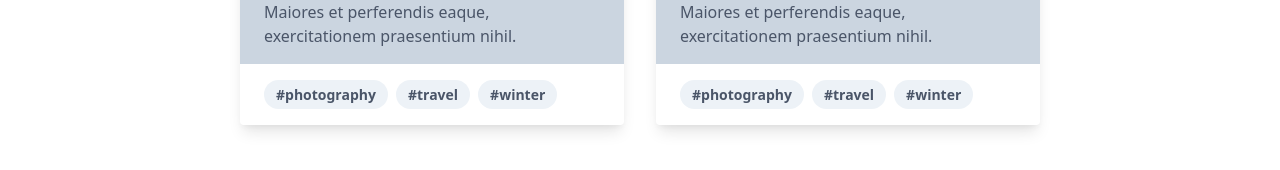
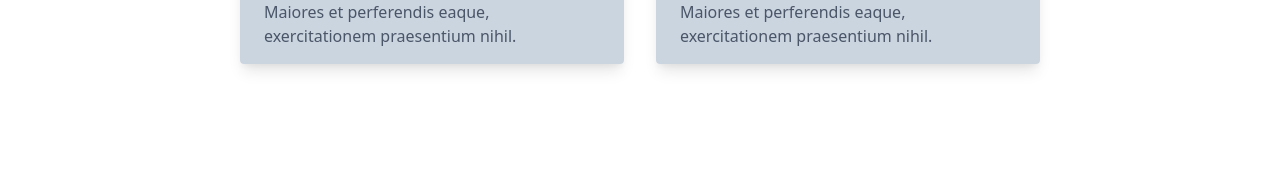
Before and after one commit to lizlevine/kick-covid-19, a React (Create React App) app in the folder frontend/kick-covid-19/: page / in a window 1280 px wide. Shown: the part 502-672 px from the top of the page. Built offline with nearby package versions, Linux system fonts and the light colour scheme.

Commit message:
style: remove hashtags under img cards

```diff
--- a/frontend/kick-covid-19/src/components/Home.js
+++ b/frontend/kick-covid-19/src/components/Home.js
@@ -16,17 +16,6 @@ function Home() {
             exercitationem praesentium nihil.
           </p>
         </div>
-        <div className="px-6 py-4">
-          <span className="inline-block bg-gray-200 rounded-full px-3 py-1 text-sm font-semibold text-gray-700 mr-2">
-            #photography
-          </span>
-          <span className="inline-block bg-gray-200 rounded-full px-3 py-1 text-sm font-semibold text-gray-700 mr-2">
-            #travel
-          </span>
-          <span className="inline-block bg-gray-200 rounded-full px-3 py-1 text-sm font-semibold text-gray-700">
-            #winter
-          </span>
-        </div>
       </div>
       <div className="max-w-sm rounded overflow-hidden shadow-lg ml-8">
         <img
@@ -42,17 +31,6 @@ function Home() {
             exercitationem praesentium nihil.
           </p>
         </div>
-        <div className="px-6 py-4">
-          <span className="inline-block bg-gray-200 rounded-full px-3 py-1 text-sm font-semibold text-gray-700 mr-2">
-            #photography
-          </span>
-          <span className="inline-block bg-gray-200 rounded-full px-3 py-1 text-sm font-semibold text-gray-700 mr-2">
-            #travel
-          </span>
-          <span className="inline-block bg-gray-200 rounded-full px-3 py-1 text-sm font-semibold text-gray-700">
-            #winter
-          </span>
-        </div>
       </div>
     </div>
   );
```
